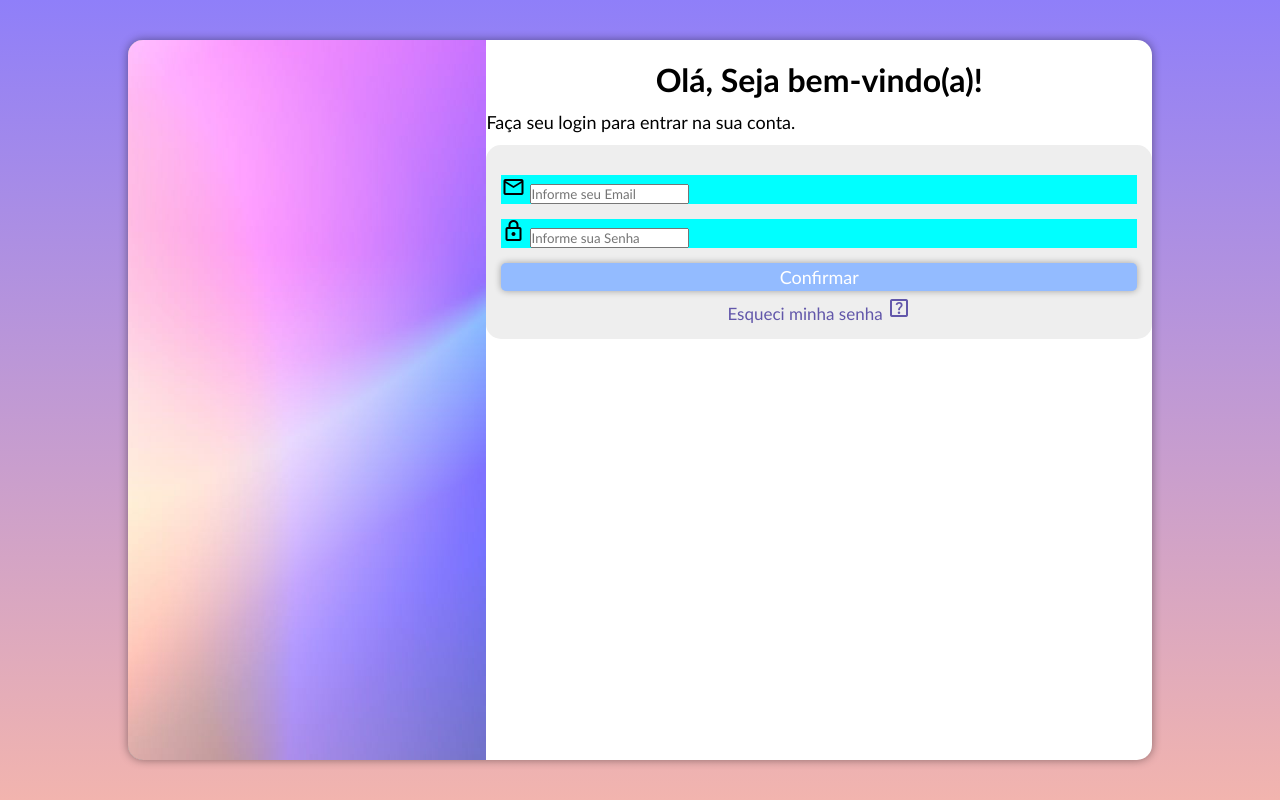
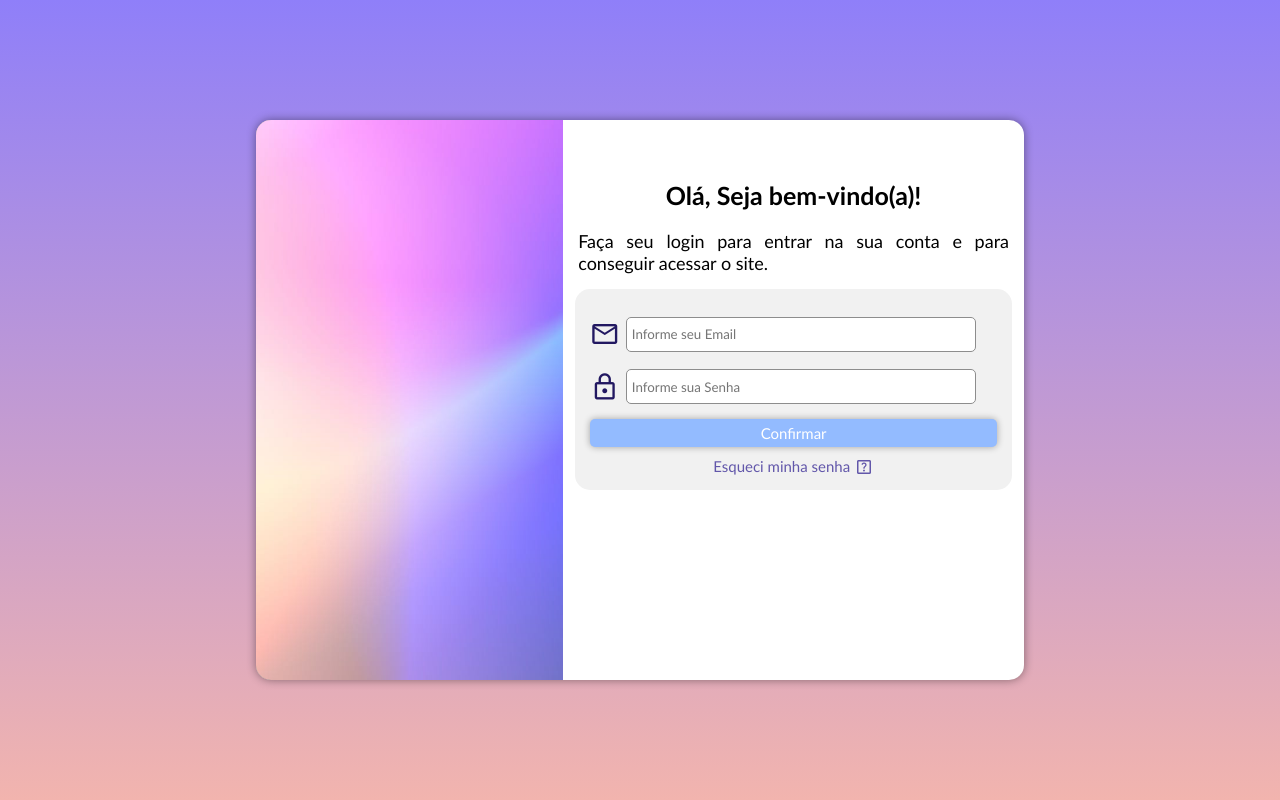
Before and after one commit to jull-tech/Projeto-Login, a plain HTML site: page index.html in a window 1280 px wide. Drawn offline with nearby package versions, Linux system fonts and the light colour scheme.

Commit message:
final-login

```diff
--- a/index.html
+++ b/index.html
@@ -15,9 +15,9 @@
         <div id="login">
             <div id="imagem"></div>
 
+            <div id="main">
                 <h1>Olá, Seja bem-vindo(a)!</h1>
-            <p>Faça seu login para entrar na sua conta.</p>
-
+                <p>Faça seu login para entrar na sua conta e para conseguir acessar o site.</p>
                 <div id="formulario">
 
                     <form action="login.php" method="post" autocomplete="on">
@@ -29,12 +29,12 @@
                             <label for="id-senha"><span class="material-symbols-outlined">lock</span></label>
                             <input type="password" name="senha" id="id-senha" placeholder="Informe sua Senha" required autocomplete="current-password" minlength="8" max="15">
                         </div>
-
                         <input type="submit" value="Confirmar">
                         <a href="#" class="botao">Esqueci minha senha <span class="material-symbols-outlined">help_center</span></a>
 
                     </form>
                 </div>
             </div>
+        </div>
 </body>
 </html>
--- a/stilo/screen.css
+++ b/stilo/screen.css
@@ -7,17 +7,23 @@
 
     div#login {
         width: 75%;
-        height: 90%;
+        height: 65%;
     }
+
+
     div#login > div#imagem {
         float: left;
         width: 30%;
         height: 100%;
     }
 
-    div#login > div#formulario {
+    div#login > div#main {
         float: right;
         width: 70%;
+    }
+
+    div#main  {
+        transform: translateY(30px);
     }
 }
 
@@ -27,17 +33,22 @@
     }
 
     div#login {
-        width: 80%;
-        height: 90%;
+        width: 60vw;
+        height: 70vh;
     }
+
+    div#main  {
+        transform: translateY(40px);
+    }
+
     div#login > div#imagem {
         float: left;
-        width: 35%;
+        width: 40%;
         height: 100%;
     }
-    div#login > div#formulario {
+
+    div#login > div#main {
         float: right;
-        width: 65%;
+        width: 60%;
     }
-
 }
--- a/stilo/style.css
+++ b/stilo/style.css
@@ -28,15 +28,15 @@ div#login {
     position: absolute;
     top: 50%;
     left: 50%;
-    transform: translate(-50%, -50%);
+
     background-color: white;
 
-    width: 95%;
-    height: 95%;
+    width: 90%;
+    height: 90%;
     border-radius: 15px;
     overflow: hidden;
-    box-shadow: 0px 0px 10px rgba(0, 0, 0, 0.418)
-
+    box-shadow: 0px 0px 10px rgba(0, 0, 0, 0.418);
+    transform: translate(-50%, -50%);
 }
 
 div#login > div#imagem {
@@ -48,30 +48,48 @@ div#login > div#imagem {
 
 }
 
-div#login > h1 {
+div#login  h1 {
+    font-size: 25px;
     font-family: 'Trebuchet MS', 'Lucida Sans Unicode', 'Lucida Grande', 'Lucida Sans', Arial, sans-serif;
     text-align: center;
-    margin-top: 20px;
+    margin: 20px;
 }
 
-div#login > p {
+div#login  p {
     font-size: 18px;
-    padding: 12px;
-    text-align: justify
+    text-align: justify;
+    margin: 15px;
 }
 
 div#formulario {
     display: block;
     padding: 15px;
-    background-color: rgb(238, 238, 238);
+    background-color: rgb(241, 241, 241);
     width: 95%;
     margin: auto;
     border-radius: 15px;
 }
 
 div.campo {
-    margin: 15px 0px;
-    background-color: aqua;
+    margin: 10px 0px;
+
+
+}
+
+div.campo > input {
+    height: 35px;
+    border: 1.5px solid rgb(141, 141, 141);
+    border-radius: 5px;
+    width: 86%;
+    padding: 5px;
+    transform: translateY(-5px);
+}
+
+div.campo span {
+    font-size: 30px;
+    transform: translateY(5px);
+    margin-right: 2px;
+    color:#221861 ;
 }
 
 form > input[type=submit] {
@@ -82,7 +100,7 @@ form > input[type=submit] {
     background-color: #93BBFF;
     border: none;
     border-radius: 5px;
-    font-size: 18px;
+    font-size: 15px;
     color: rgb(255, 255, 255);
     box-shadow: 0px 0px 7px rgba(0, 0, 0, 0.329);
     cursor: pointer;
@@ -97,11 +115,14 @@ a.botao {
     text-decoration: none;
     text-align: center;
     color: #6257aa;
-    font-size: 17px;
-    margin: 5px 80px 0px 80px
+    font-size: 15px;
+    margin: 5px 40px 0px 40px
 }
 
-
+a.botao > span {
+    font-size: 20px;
+    transform: translateY(5px);
+}
 
 a.botao:hover {
     text-decoration: underline;
```
Lines whose indentation alone changed are shown as unchanged.
